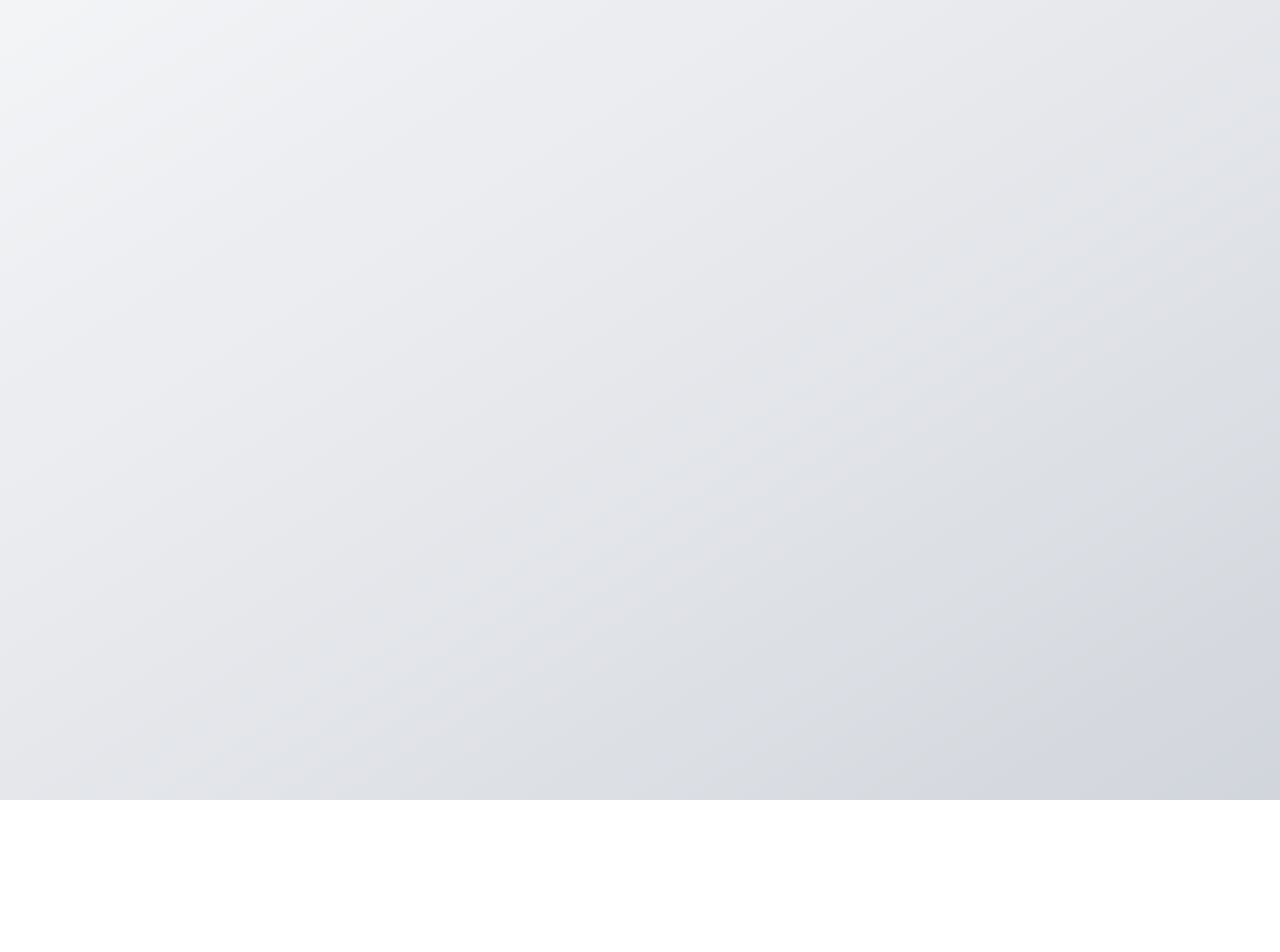
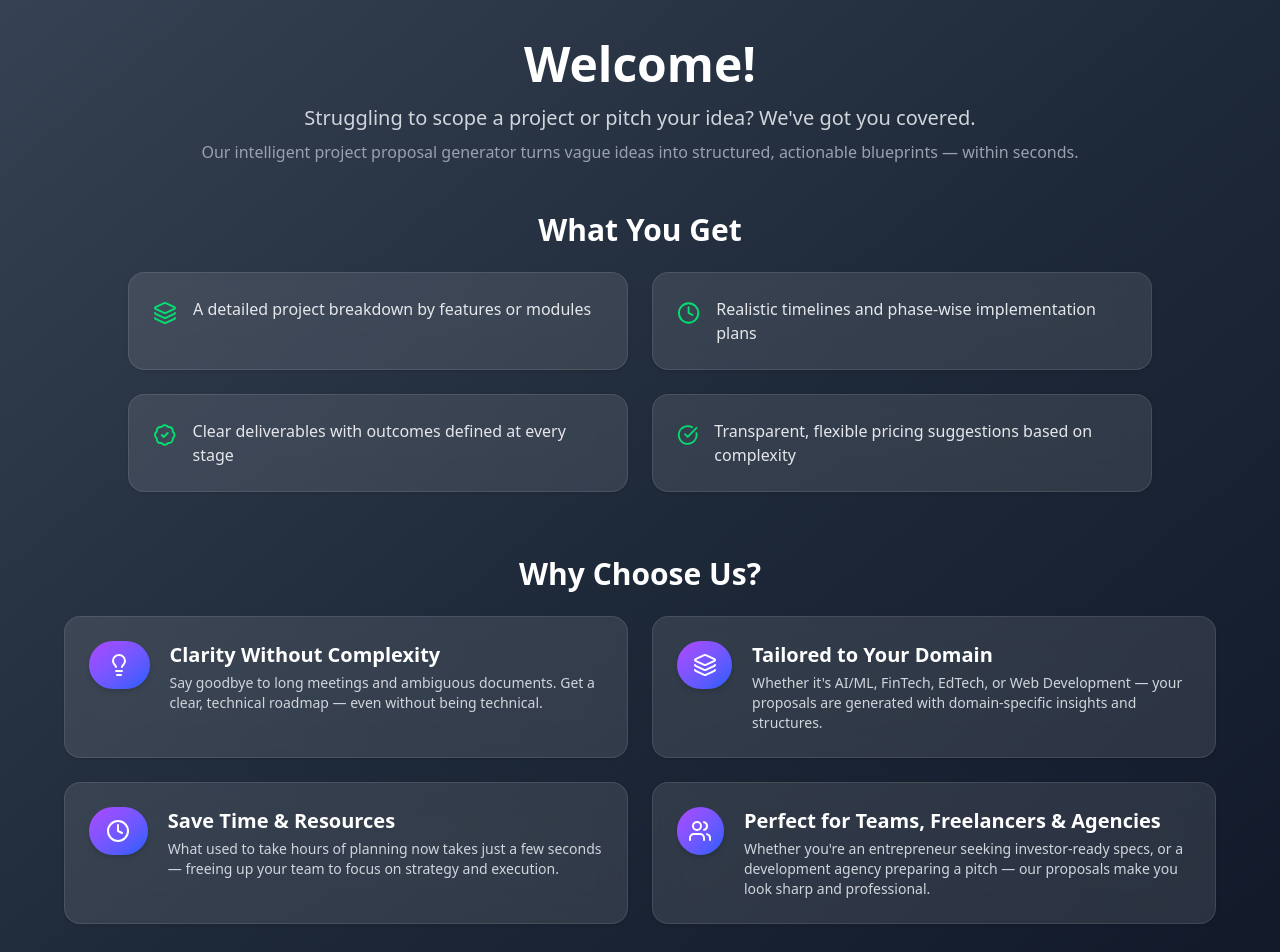
Before and after one commit to ParasWadkarhe/PlanForage, a React (Vite) app in the folder frontend/: page /home in a window 1280 px wide. Shown: the top 952 px of the page. Before the commit the page ends 800 px from the top, so only its background shows below. Built offline with nearby package versions, Linux system fonts and the light colour scheme.

Commit message:
home-page-done

```diff
--- a/frontend/src/App.jsx
+++ b/frontend/src/App.jsx
@@ -1,6 +1,7 @@
 import { BrowserRouter, Routes, Route } from 'react-router-dom';
 import Home from "./components/Home";
 import LoginButton from "./components/LoginButton";
+import Chat from './components/Chat';
 // import LogoutButton from "./components/LogoutButton";
 
 const App = () => {
@@ -9,6 +10,7 @@ const App = () => {
       <Routes>
         <Route path="/" element={<LoginButton />} />
         <Route path="/home" element={<Home />} />
+        <Route path='/chat' element={<Chat/>}/>
       </Routes>
     </BrowserRouter>
   );
--- /dev/null
+++ b/frontend/src/components/Chat.jsx
@@ -0,0 +1,10 @@
+
+const Chat = () => {
+  return (
+    <div>
+
+    </div>
+  )
+}
+
+export default Chat
--- a/frontend/src/components/Home.jsx
+++ b/frontend/src/components/Home.jsx
@@ -1,14 +1,122 @@
+import {
+  CheckCircle,
+  Lightbulb,
+  Layers,
+  Clock,
+  BadgeCheck,
+  Users,
+} from "lucide-react";
+import { Link } from "react-router-dom";
 
 const Home = () => {
+  const works = [
+    {
+      text: "A detailed project breakdown by features or modules",
+      icon: Layers,
+    },
+    {
+      text: "Realistic timelines and phase-wise implementation plans",
+      icon: Clock,
+    },
+    {
+      text: "Clear deliverables with outcomes defined at every stage",
+      icon: BadgeCheck,
+    },
+    {
+      text: "Transparent, flexible pricing suggestions based on complexity",
+      icon: CheckCircle,
+    },
+  ];
+
+  const why = [
+    {
+      title: "Clarity Without Complexity",
+      description:
+        "Say goodbye to long meetings and ambiguous documents. Get a clear, technical roadmap — even without being technical.",
+      icon: Lightbulb,
+    },
+    {
+      title: "Tailored to Your Domain",
+      description:
+        "Whether it's AI/ML, FinTech, EdTech, or Web Development — your proposals are generated with domain-specific insights and structures.",
+      icon: Layers,
+    },
+    {
+      title: "Save Time & Resources",
+      description:
+        "What used to take hours of planning now takes just a few seconds — freeing up your team to focus on strategy and execution.",
+      icon: Clock,
+    },
+    {
+      title: "Perfect for Teams, Freelancers & Agencies",
+      description:
+        "Whether you're an entrepreneur seeking investor-ready specs, or a development agency preparing a pitch — our proposals make you look sharp and professional.",
+      icon: Users,
+    },
+  ];
+
   return (
-    <>
-    <div className="min-h-screen bg-gradient-to-br from-gray-100 via-gray-200 to-gray-300">
-        <div>
+    <div className="min-h-screen bg-gradient-to-br from-gray-700 via-gray-800 to-gray-900 px-4 py-10 sm:px-6 lg:px-12 text-white">
+      {/* Header */}
+      <div className="text-center mb-12 max-w-4xl mx-auto">
+        <h1 className="text-4xl sm:text-5xl font-extrabold mb-4">Welcome!</h1>
+        <p className="text-lg sm:text-xl text-gray-300">
+          Struggling to scope a project or pitch your idea? We&apos;ve got you
+          covered.
+        </p>
+        <p className="mt-2 text-gray-400">
+          Our intelligent project proposal generator turns vague ideas into
+          structured, actionable blueprints — within seconds.
+        </p>
+      </div>
 
+      {/* What You Get */}
+      <div className="mb-16">
+        <h2 className="text-3xl font-bold mb-6 text-center">What You Get</h2>
+        <div className="grid grid-cols-1 sm:grid-cols-2 gap-6 max-w-5xl mx-auto">
+          {works.map(({ text, icon: Icon }, i) => (
+            <div
+              key={i}
+              className="flex items-start gap-4 bg-white/10 backdrop-blur-lg rounded-2xl p-6 border border-white/10 shadow-sm hover:shadow-lg transition"
+            >
+              <Icon className="w-6 h-6 text-green-400 mt-1" />
+              <p className="text-base text-gray-200">{text}</p>
+            </div>
+          ))}
         </div>
+      </div>
+
+      {/* Why Choose Us */}
+      <div>
+        <h2 className="text-3xl font-bold mb-6 text-center">Why Choose Us?</h2>
+        <div className="grid grid-cols-1 md:grid-cols-2 gap-6 max-w-6xl mx-auto">
+          {why.map(({ title, description, icon: Icon }, i) => (
+            <div
+              key={i}
+              className="flex items-start gap-5 bg-white/10 backdrop-blur-lg rounded-2xl p-6 border border-white/10 shadow-sm hover:shadow-lg transition"
+            >
+              <div className="w-28 h-12 flex items-center justify-center bg-gradient-to-br from-purple-500 to-blue-600 rounded-full shadow-md">
+                <Icon className="w-6 h-6 text-white" />
+              </div>
+              <div>
+                <h3 className="text-xl font-semibold text-white mb-1">
+                  {title}
+                </h3>
+                <p className="text-gray-300 text-sm">{description}</p>
+              </div>
+            </div>
+          ))}
+        </div>
+      </div>
+      <div>
+        <Link to="/chat">
+          <div className="flex justify-center mt-14 cursor-pointer bg-gradient-to-br from-blue-600 to-purple-600 rounded-2xl py-3 sm:py-4 px-4 text-white font-bold text-base sm:text-xl shadow-lg">
+            Continue
+          </div>
+        </Link>
+      </div>
     </div>
-    </>
-  )
-}
+  );
+};
 
-export default Home
+export default Home;
--- a/frontend/src/components/LoginButton.jsx
+++ b/frontend/src/components/LoginButton.jsx
@@ -36,7 +36,7 @@ function LoginButton() {
   };
 
   return (
-    <div className="min-h-screen bg-gradient-to-br from-gray-100 via-gray-200 to-gray-300 flex items-center justify-center px-4 py-8 sm:px-6 lg:px-8">
+    <div className="min-h-screen bg-gradient-to-br from-gray-700 via-gray-800 to-gray-900 flex items-center justify-center px-4 py-8 sm:px-6 lg:px-8">
       <div className="relative w-full max-w-md sm:max-w-xl md:max-w-2xl">
 
         {/* Decorative blur elements */}
```
